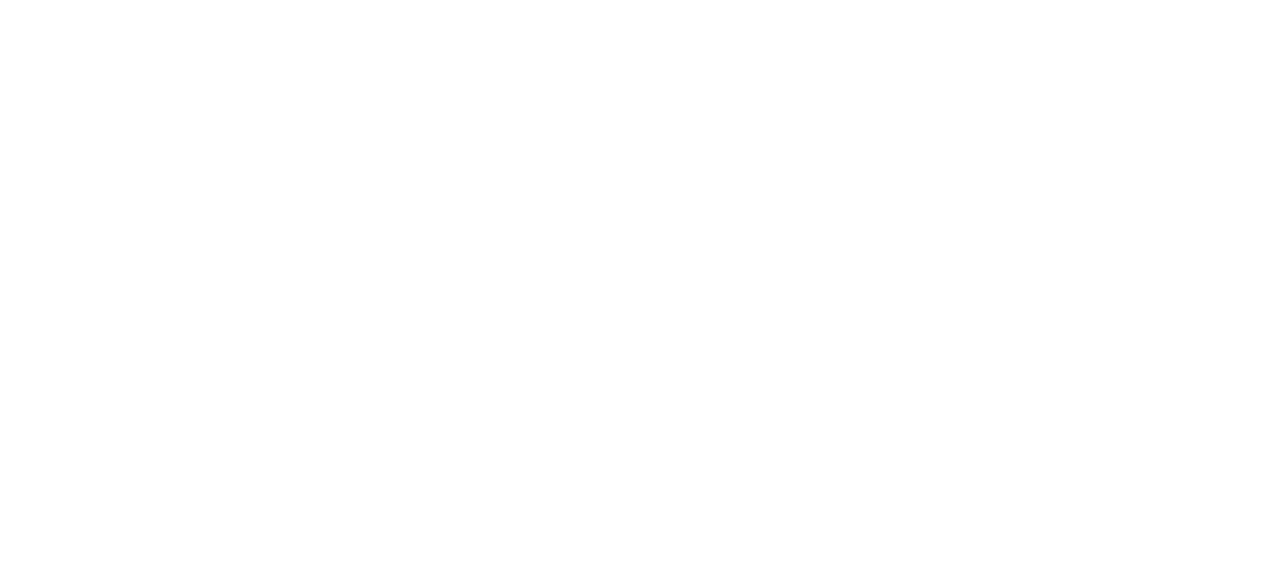
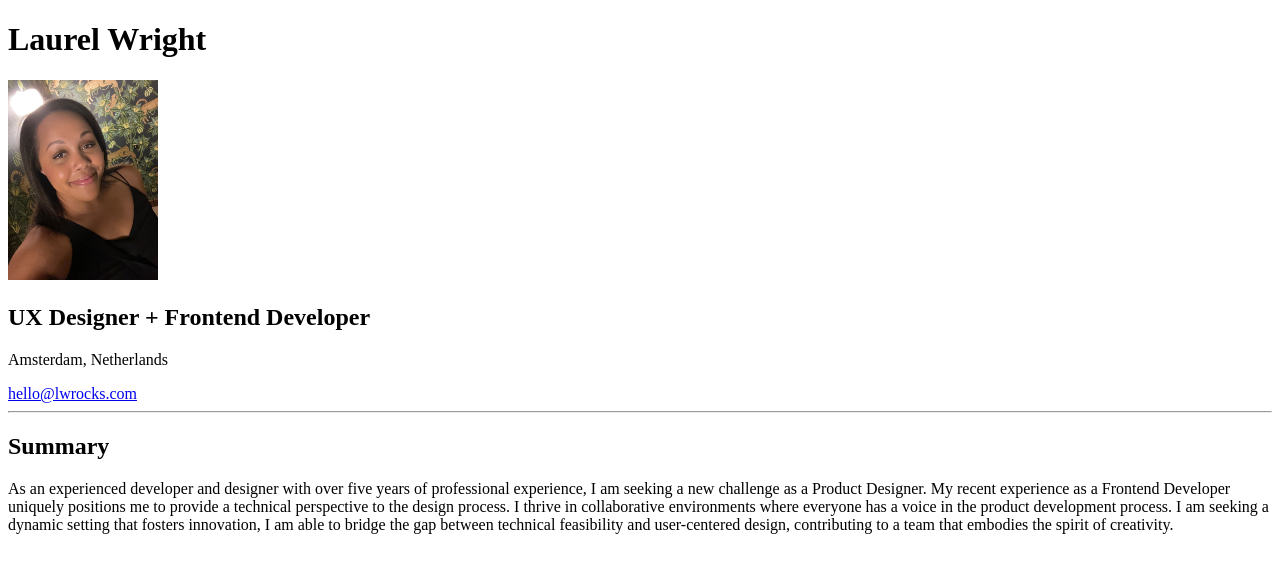
Before and after one commit to lwrocks/capstone-project-1, a plain HTML site: page index.html in a window 1280 px wide. Drawn offline with Linux system fonts and the light colour scheme.

Commit message:
Finished writing summary and uploaded headshot

```diff
--- a/index.html
+++ b/index.html
@@ -2,6 +2,26 @@
 <html lang="en">
   <head>
     <meta charset="UTF-8" />
-    <title>Laurel's Resume</title>
+    <title>My Resume</title>
   </head>
+  <body>
+    <h1>Laurel Wright</h1>
+    <img src="./assets/images/Headshot.jpeg" alt="Laurel Wright" height="200" />
+    <h2>UX Designer + Frontend Developer</h2>
+    <p>Amsterdam, Netherlands</p>
+    <a href="mailto:hello@lwrocks.com">hello@lwrocks.com</a>
+    <hr />
+    <h2>Summary</h2>
+    <p>
+      As an experienced developer and designer with over five years of
+      professional experience, I am seeking a new challenge as a Product
+      Designer. My recent experience as a Frontend Developer uniquely positions
+      me to provide a technical perspective to the design process. I thrive in
+      collaborative environments where everyone has a voice in the product
+      development process. I am seeking a dynamic setting that fosters
+      innovation, I am able to bridge the gap between technical feasibility and
+      user-centered design, contributing to a team that embodies the spirit of
+      creativity.
+    </p>
+  </body>
 </html>
```
Also changed, not shown: assets/images/Headshot.jpeg (added), 2 other files.
